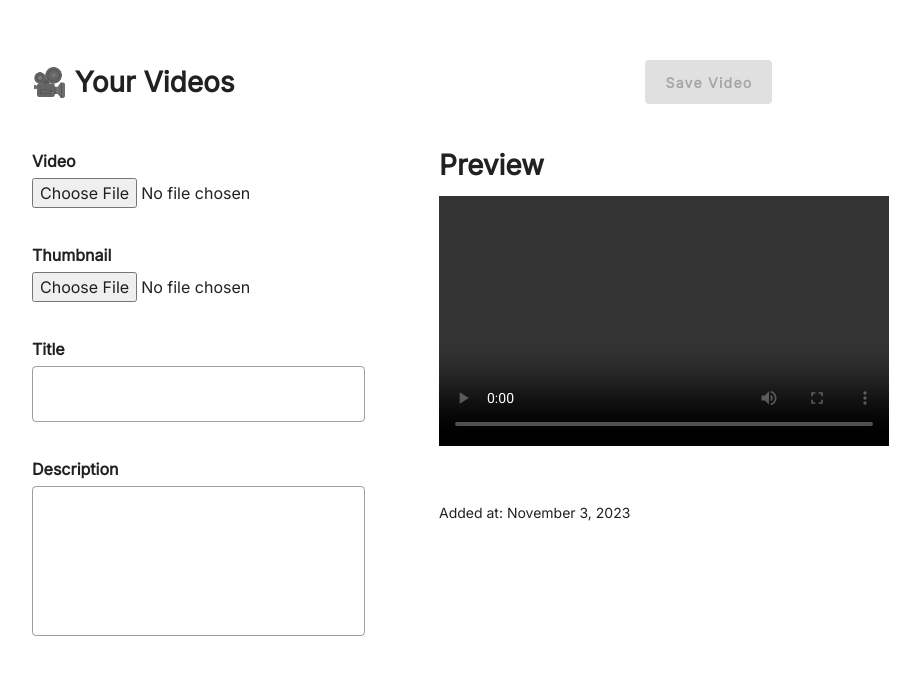
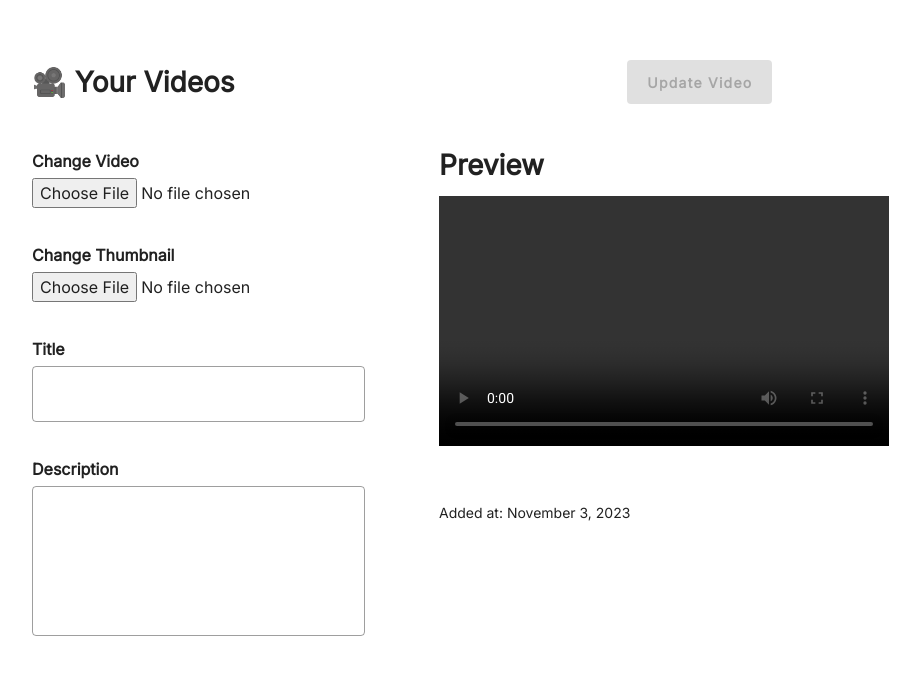
Before and after one commit to IamMarkReyRonolo/VideoStory, a Vue app in the folder frontend/: page /update in a window 1280 px wide. Shown: the top 674 px of the page, without its empty margins (238-1158 px from the left). Built offline with nearby package versions, Linux system fonts and the light colour scheme.

Commit message:
connect initial apis

```diff
--- a/frontend/package.json
+++ b/frontend/package.json
@@ -7,6 +7,7 @@
     "build": "vue-cli-service build"
   },
   "dependencies": {
+    "axios": "^1.6.0",
     "core-js": "^3.8.3",
     "vue": "^2.6.14",
     "vue-router": "^3.5.1",
--- /dev/null
+++ b/frontend/src/apis/VideoAPI.js
@@ -0,0 +1,20 @@
+import axios from "axios";
+const url = "http://localhost:8000/api/videos/";
+
+export default class API {
+	async login(credentials) {
+		const user = await axios.post(url + "/login", credentials);
+		console.log(user);
+		return user;
+	}
+
+	async get_all_videos() {
+		const videos = await axios.get(url);
+		return videos.data;
+	}
+
+	async get_specific_video(id) {
+		const video = await axios.get(url + id);
+		return video.data;
+	}
+}
--- a/frontend/src/components/VideoItem.vue
+++ b/frontend/src/components/VideoItem.vue
@@ -7,12 +7,9 @@
 			></v-img>
 		</div>
 		<div class="videoDetailsSection">
-			<div class="titleCon">Video Title Number 1</div>
+			<div class="titleCon">{{ videoData.title }}</div>
 			<div class="descriptionCon">
-				Lorem ipsum dolor, sit amet consectetur adipisicing elit. Ipsum nihil
-				voluptates saepe exercitationem consectetur odit! Dolor asperiores
-				dolores vero magni. Lorem ipsum, dolor sit amet consectetur adipisicing
-				elit. Fugit, doloremque?
+				{{ videoData.description }}
 			</div>
 			<div class="dateAdded">Added at: November 3, 2023</div>
 		</div>
@@ -23,6 +20,9 @@
 	export default {
 		name: "VideoItem",
 		components: {},
+		props: {
+			videoData: Object,
+		},
 		data: () => ({}),
 	};
 </script>
--- a/frontend/src/components/VideoList.vue
+++ b/frontend/src/components/VideoList.vue
@@ -1,24 +1,41 @@
 <template>
 	<div class="video-list">
 		<div class="fetched" v-if="fetched">
-			<div class="video-list-con">
+			<div class="video-list-con" v-if="this.videos.length != 0">
 				<div
 					class="videoCon"
 					v-for="(data, index) in this.videos"
 					:key="index"
 					@click="goTo(data.id)"
 				>
-					<VideoItem />
+					<VideoItem :videoData="data" />
 				</div>
 			</div>
+			<div class="emptyList" v-if="this.videos.length == 0">
+				<v-img
+					lazy-src="../assets/empty.png"
+					max-width="200"
+					src="../assets/empty.png"
+				></v-img>
+				<span style="padding: 10px">You have no videos yet. Upload Now.</span>
+			</div>
 		</div>
-		<div class="loading" v-if="loading"></div>
+		<div class="loading" v-if="loading">
+			<div class="loadingCon">
+				<v-progress-circular
+					:size="50"
+					color="primary"
+					indeterminate
+				></v-progress-circular>
+			</div>
+		</div>
 		<div class="error" v-if="error"></div>
 	</div>
 </template>
 
 <script>
 	import VideoItem from "./VideoItem.vue";
+	import VideoAPI from "../apis/VideoAPI";
 	export default {
 		name: "VideoList",
 		components: { VideoItem },
@@ -33,15 +50,16 @@
 			],
 		}),
 
-		created() {
+		async created() {
 			try {
 				this.loading = true;
 				this.fetched = false;
-
-				// code here
-
-				this.fetched = true;
-				this.loading = false;
+				const response = await VideoAPI.prototype.get_all_videos();
+				setTimeout(() => {
+					this.videos = response;
+					this.fetched = true;
+					this.loading = false;
+				}, 500);
 			} catch (error) {
 				this.error = true;
 				this.loading = false;
@@ -56,4 +74,18 @@
 	};
 </script>
 
-<style scoped></style>
+<style scoped>
+	.loadingCon {
+		height: 50vh;
+		display: flex;
+		justify-content: center;
+		align-items: center;
+	}
+
+	.emptyList {
+		display: flex;
+		justify-content: center;
+		align-items: center;
+		flex-direction: column;
+	}
+</style>
--- a/frontend/src/router/index.js
+++ b/frontend/src/router/index.js
@@ -3,6 +3,7 @@ import VueRouter from "vue-router";
 import HomeView from "../views/HomeView.vue";
 import VideoPlayer from "../views/VideoPlayer.vue";
 import AddVideo from "../views/AddVideo.vue";
+import UpdateVideo from "../views/UpdateVideo.vue";
 Vue.use(VueRouter);
 
 const routes = [
@@ -24,7 +25,7 @@ const routes = [
 	{
 		path: "/update",
 		name: "update-video",
-		component: AddVideo,
+		component: UpdateVideo,
 	},
 ];
 
--- /dev/null
+++ b/frontend/src/views/UpdateVideo.vue
@@ -0,0 +1,220 @@
+<template>
+	<div class="add-video">
+		<div class="headerCon">
+			<h2
+				style="font-weight: bolder; font-size: 28px; cursor: pointer"
+				@click="$router.push('/')"
+			>
+				🎥 Your Videos
+			</h2>
+			<v-btn
+				color="#3500D4"
+				large
+				@click="saveVideo()"
+				:disabled="!validateFields"
+				:dark="validateFields"
+				><span style="text-transform: capitalize; font-weight: bold"
+					>Update video</span
+				></v-btn
+			>
+		</div>
+		<div class="addVideoCon" v-if="!resetData">
+			<div class="section">
+				<div class="fieldCon fileSection">
+					<div class="fieldLabel" style="font-weight: bold; padding: 5px 0px">
+						Change Video
+					</div>
+					<input
+						type="file"
+						accept="video/*"
+						@change="handleFileUpload($event)"
+					/>
+				</div>
+				<div class="fieldCon fileSection">
+					<div class="fieldLabel" style="font-weight: bold; padding: 5px 0px">
+						Change Thumbnail
+					</div>
+					<input
+						type="file"
+						name="thumbnail"
+						accept="image/png, image/jpeg"
+						@change="onFileChange"
+					/>
+				</div>
+				<div class="fieldCon">
+					<div class="fieldLabel" style="font-weight: bold; padding: 5px 0px">
+						Title
+					</div>
+					<v-text-field outlined clearable v-model="title"></v-text-field>
+				</div>
+
+				<div class="fieldCon">
+					<div class="fieldLabel" style="font-weight: bold; padding: 5px 0px">
+						Description
+					</div>
+					<v-textarea outlined no-resize v-model="description"></v-textarea>
+				</div>
+			</div>
+			<div class="section">
+				<h2 style="font-weight: bolder; font-size: 28px">Preview</h2>
+				<div class="videoPlayerSection">
+					<video
+						id="video-preview"
+						width="450px"
+						height="250px"
+						controls
+						v-show="this.videoData != ''"
+						:poster="thumbnail"
+					/>
+				</div>
+				<div class="videoDetailsSection">
+					<div class="titleCon">{{ title }}</div>
+					<div class="descriptionCon">
+						{{ description }}
+					</div>
+					<div class="dateAdded">Added at: November 3, 2023</div>
+				</div>
+			</div>
+		</div>
+
+		<SavingModal :dialog="clickedSaved" v-if="clickedSaved" />
+	</div>
+</template>
+
+<script>
+	import SavingModal from "../components/SavingModal.vue";
+	export default {
+		name: "AddVideo",
+		components: { SavingModal },
+		data: () => ({
+			video: "",
+			thumbnail: "",
+			title: "",
+			description: "",
+			clickedSaved: false,
+			resetData: false,
+			videoData: null,
+			thumbnailImage: null,
+			validated: false,
+		}),
+		methods: {
+			onFileChange(e) {
+				const file = e.target.files[0];
+				if (file) {
+					this.thumbnail = URL.createObjectURL(file);
+					this.thumbnailImage = file;
+				} else {
+					this.thumbnail = "";
+					this.thumbnailImage = null;
+				}
+			},
+
+			handleFileUpload(event) {
+				const file = event.target.files[0];
+				if (file) {
+					this.videoData = file;
+					this.previewVideo();
+				} else {
+					this.videoData = null;
+					let video = document.getElementById("video-preview");
+					video.src = null;
+				}
+			},
+			previewVideo() {
+				let video = document.getElementById("video-preview");
+				let reader = new FileReader();
+
+				reader.readAsDataURL(this.videoData);
+				reader.addEventListener("load", function () {
+					video.src = reader.result;
+				});
+			},
+
+			saveVideo() {
+				this.clickedSaved = true;
+				let video_post = {
+					title: this.title,
+					description: this.description,
+					video_url: this.videoData,
+					image_url: this.thumbnailImage,
+				};
+				setTimeout(() => {
+					this.clickedSaved = false;
+					this.reset();
+				}, 2000);
+			},
+
+			reset() {
+				this.video = "";
+				this.thumbnail = "";
+				this.title = "";
+				this.description = "";
+				this.resetData = true;
+				setTimeout(() => {
+					this.clickedSaved = false;
+					this.resetData = false;
+				}, 200);
+			},
+		},
+
+		computed: {
+			validateFields: function () {
+				if (
+					this.title &&
+					this.description &&
+					this.thumbnailImage &&
+					this.videoData
+				) {
+					return true;
+				}
+				return false;
+			},
+		},
+	};
+</script>
+
+<style scoped>
+	.add-video {
+		padding: 10px 20px;
+	}
+	.headerCon {
+		display: flex;
+		justify-content: space-between;
+		align-items: center;
+		margin-bottom: 40px;
+	}
+
+	.addVideoCon {
+		display: flex;
+		justify-content: space-between;
+		align-items: flex-start;
+	}
+
+	.section {
+		width: 45%;
+	}
+
+	.fileSection {
+		padding-bottom: 30px;
+	}
+
+	.videoPlayerSection {
+		padding: 10px 0px;
+	}
+
+	.videoDetailsSection {
+		padding: 10px 0px;
+	}
+
+	.titleCon {
+		font-weight: bold;
+		font-size: 24px;
+	}
+
+	.descriptionCon,
+	.dateAdded {
+		font-size: 14px;
+		text-align: justify;
+		padding: 10px 0px;
+	}
+</style>
--- a/frontend/src/views/VideoPlayer.vue
+++ b/frontend/src/views/VideoPlayer.vue
@@ -20,21 +20,33 @@
 				>
 			</div>
 		</div>
+		<div class="fetched" v-if="fetched">
 			<div class="videoPlayerSection">
 				<video width="1000" controls>
 					<source src="movie.mp4" type="video/mp4" />
 				</video>
 			</div>
 			<div class="videoDetailsSection">
-			<div class="titleCon">Video Title Number 1</div>
+				<div class="titleCon">{{ video.title }}</div>
 				<div class="descriptionCon">
-				Lorem ipsum dolor, sit amet consectetur adipisicing elit. Ipsum nihil
-				voluptates saepe exercitationem consectetur odit! Dolor asperiores
-				dolores vero magni. Lorem ipsum, dolor sit amet consectetur adipisicing
-				elit. Fugit, doloremque?
+					{{ video.description }}
 				</div>
-			<div class="dateAdded">Added at: November 3, 2023</div>
+				<div class="dateAdded">Added at: {{ video.created_at }}</div>
+				<div class="dateAdded">Updated at: {{ video.updated_at }}</div>
 			</div>
+		</div>
+
+		<div class="loading" v-if="loading">
+			<div class="loadingCon">
+				<v-progress-circular
+					:size="50"
+					color="primary"
+					indeterminate
+				></v-progress-circular>
+			</div>
+		</div>
+		<div class="error" v-if="error"></div>
+
 		<DeleteDialog
 			:dialog="clickedDelete"
 			v-if="clickedDelete"
@@ -45,12 +57,38 @@
 
 <script>
 	import DeleteDialog from "../components/DeleteDialog.vue";
+	import VideoAPI from "../apis/VideoAPI";
 	export default {
 		name: "VideoPlayer",
 		components: { DeleteDialog },
 		data: () => ({
 			clickedDelete: false,
+			video: {},
+			loading: false,
+			fetched: false,
+			error: false,
 		}),
+		async created() {
+			try {
+				this.loading = true;
+				this.fetched = false;
+				const response = await VideoAPI.prototype.get_specific_video(
+					this.$route.params.id
+				);
+				setTimeout(() => {
+					this.video = response;
+					var d = new Date(this.video.created_at);
+					var u = new Date(this.video.updated_at);
+					this.video.created_at = d.toLocaleDateString("en-US");
+					this.video.updated_at = u.toLocaleDateString("en-US");
+					this.fetched = true;
+					this.loading = false;
+				}, 500);
+			} catch (error) {
+				this.error = true;
+				this.loading = false;
+			}
+		},
 		methods: {
 			closeDialog() {
 				this.clickedDelete = false;
@@ -88,4 +126,11 @@
 		text-align: justify;
 		padding: 10px 0px;
 	}
+
+	.loadingCon {
+		height: 50vh;
+		display: flex;
+		justify-content: center;
+		align-items: center;
+	}
 </style>
```
Also changed, not shown: frontend/src/assets/empty.png (added), 1 other file (tests, documents, lock files or other folders). Lines whose indentation alone changed are shown as unchanged.
